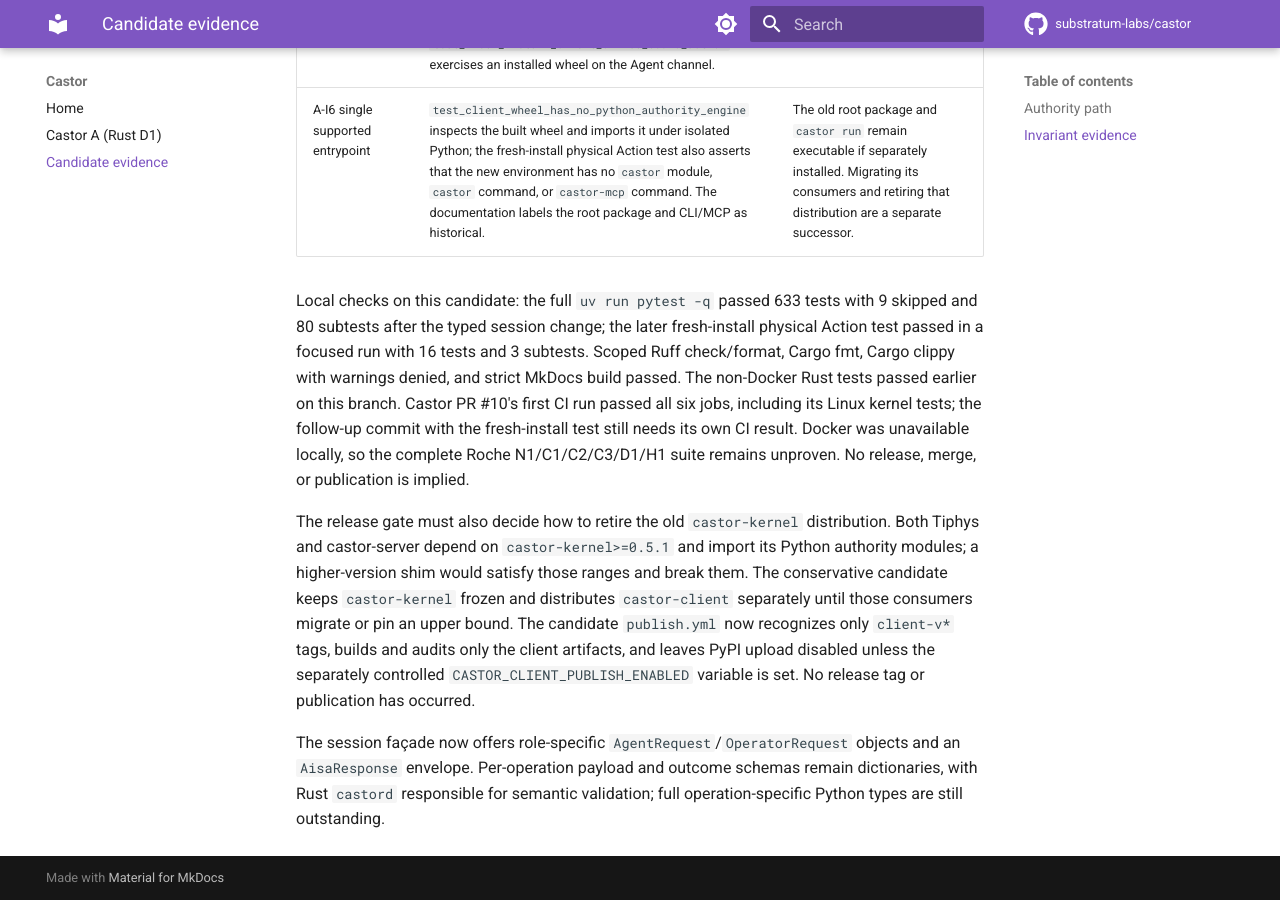
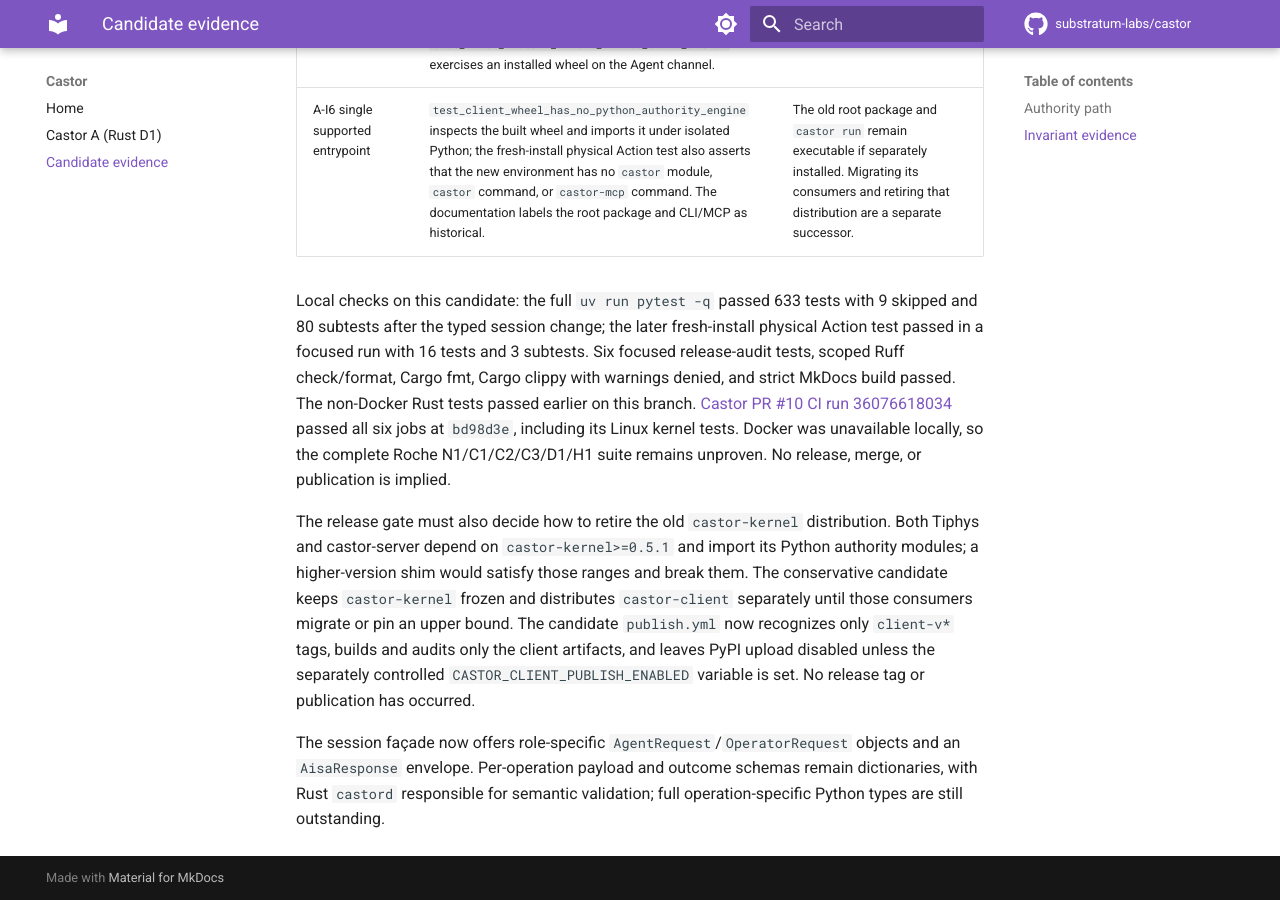
Before and after one commit to substratum-labs/castor, an MkDocs documentation site: the page built from docs/castor-a-conformance.md, in a window 1280 px wide and 900 px high, scrolled down 1279 px. Built offline with MkDocs 1.6.1 and Material for MkDocs 9.7.7, drawn with Linux system fonts in a browser that asks for light colours; comment, search, counter and statistics services are not loaded.

Commit message:
docs: record green client workflow CI

```diff
--- a/docs/castor-a-conformance.md
+++ b/docs/castor-a-conformance.md
@@ -17,7 +17,7 @@ This page records the 2026-09-24 local candidate checks. It is not a release acc
 | A-I5 fail-closed client | `test_python_guest_fails_closed_when_daemon_dies`, the client transport tests, and the malformed/cut-reply cases report errors without a Python fallback. `test_built_client_wheel_reads_physical_projection` imports the built wheel under isolated Python and queries a physical control socket; `test_fresh_install_client_drives_bound_action` exercises an installed wheel on the Agent channel. | Run the full Roche guest journey and fault matrix. |
 | A-I6 single supported entrypoint | `test_client_wheel_has_no_python_authority_engine` inspects the built wheel and imports it under isolated Python; the fresh-install physical Action test also asserts that the new environment has no `castor` module, `castor` command, or `castor-mcp` command. The documentation labels the root package and CLI/MCP as historical. | The old root package and `castor run` remain executable if separately installed. Migrating its consumers and retiring that distribution are a separate successor. |
 
-Local checks on this candidate: the full `uv run pytest -q` passed 633 tests with 9 skipped and 80 subtests after the typed session change; the later fresh-install physical Action test passed in a focused run with 16 tests and 3 subtests. Scoped Ruff check/format, Cargo fmt, Cargo clippy with warnings denied, and strict MkDocs build passed. The non-Docker Rust tests passed earlier on this branch. Castor PR #10's first CI run passed all six jobs, including its Linux kernel tests; the follow-up commit with the fresh-install test still needs its own CI result. Docker was unavailable locally, so the complete Roche N1/C1/C2/C3/D1/H1 suite remains unproven. No release, merge, or publication is implied.
+Local checks on this candidate: the full `uv run pytest -q` passed 633 tests with 9 skipped and 80 subtests after the typed session change; the later fresh-install physical Action test passed in a focused run with 16 tests and 3 subtests. Six focused release-audit tests, scoped Ruff check/format, Cargo fmt, Cargo clippy with warnings denied, and strict MkDocs build passed. The non-Docker Rust tests passed earlier on this branch. [Castor PR #10 CI run 36076618034](https://github.com/substratum-labs/castor/actions/runs/36076618034) passed all six jobs at `bd98d3e`, including its Linux kernel tests. Docker was unavailable locally, so the complete Roche N1/C1/C2/C3/D1/H1 suite remains unproven. No release, merge, or publication is implied.
 
 The release gate must also decide how to retire the old `castor-kernel` distribution. Both Tiphys and castor-server depend on `castor-kernel>=0.5.1` and import its Python authority modules; a higher-version shim would satisfy those ranges and break them. The conservative candidate keeps `castor-kernel` frozen and distributes `castor-client` separately until those consumers migrate or pin an upper bound. The candidate `publish.yml` now recognizes only `client-v*` tags, builds and audits only the client artifacts, and leaves PyPI upload disabled unless the separately controlled `CASTOR_CLIENT_PUBLISH_ENABLED` variable is set. No release tag or publication has occurred.
 
```
